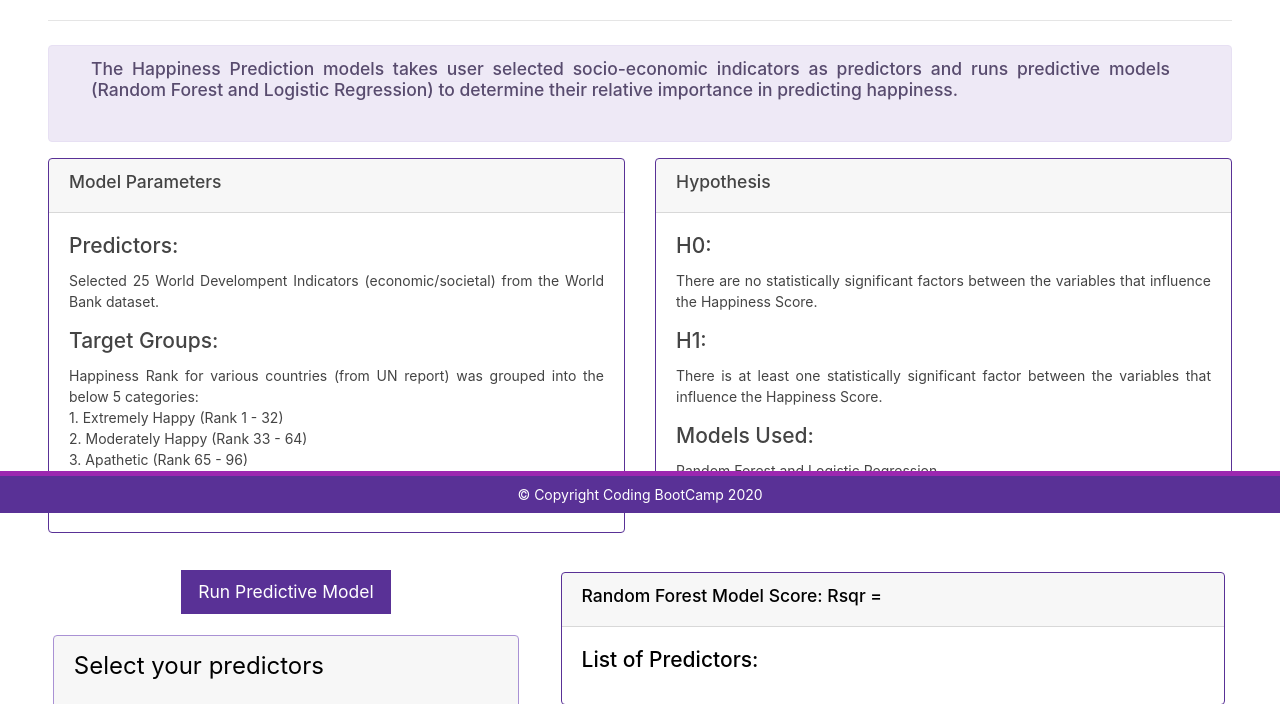
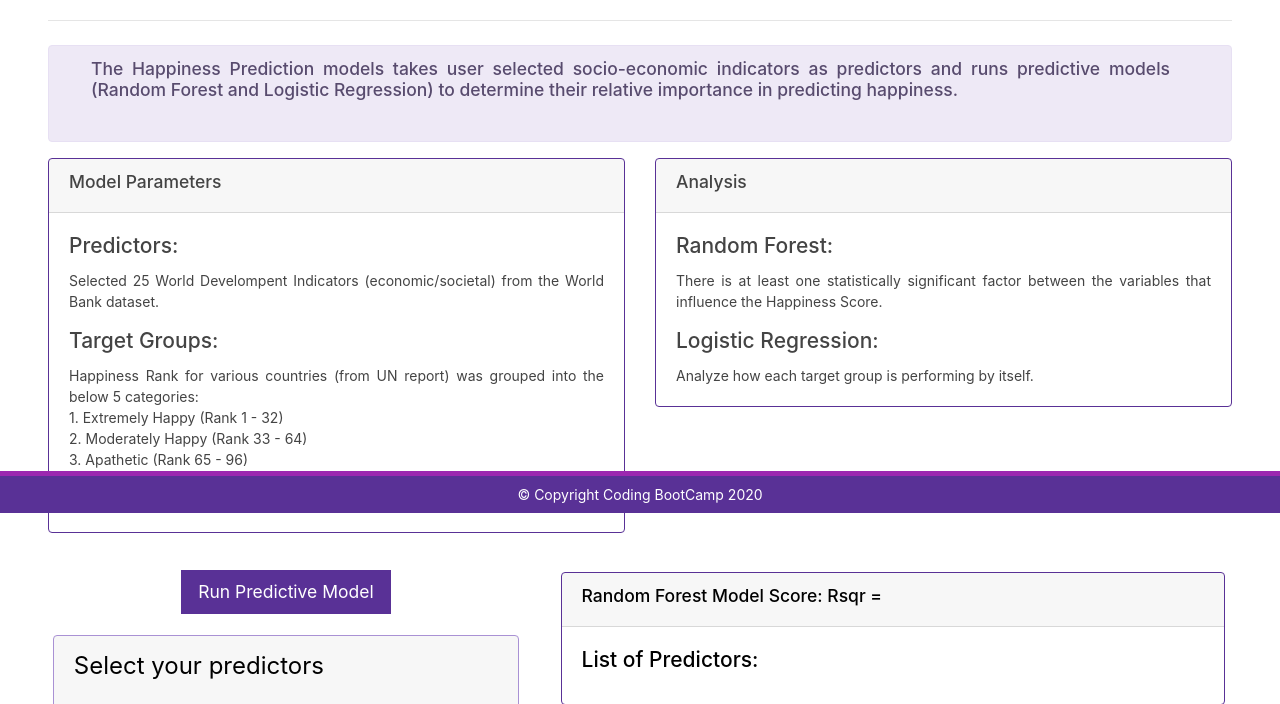
Before and after one commit to SwatiSSwain/SwatiSSwain-REP-Project-Three, a Flask app: page /predict-happiness in a window 1280 px wide. Shown: the part 287-991 px from the top of the page. Run offline with Flask 2, Linux system fonts and the light colour scheme; data that the repository does not hold is empty; some libraries are stand-ins or nearby versions.

Commit message:
uploading model page change

```diff
--- a/templates/predict-happiness.html
+++ b/templates/predict-happiness.html
@@ -122,16 +122,14 @@
             </div>
               <div class="col-md-6">
               <div class="card border-primary mb-3" >
-                <div class="card-header"><h5>Hypothesis</h5></div>
+                <div class="card-header"><h5>Analysis</h5></div>
                 <div class="card-body">
-                  <h4 class="card-title">H0:</h4>
-                  <p class="card-text text-justify">There are no statistically significant factors between the variables that influence
-                    the Happiness Score. </p>
-                    <h4 class="card-title">H1:</h4>
+                  <h4 class="card-title">Random Forest:</h4>
                   <p class="card-text text-justify">There is at least one statistically significant factor
                     between the variables that influence the Happiness Score. </p>
-                    <h4 class="card-title">Models Used:</h4>
-                  <p class="card-text text-justify">Random Forest and Logistic Regression </p>
+                    <h4 class="card-title">Logistic Regression:</h4>
+                  <p class="card-text text-justify">Analyze how each target group is performing by itself. </p>
+
                 </div>
               </div>
             </div>
```
